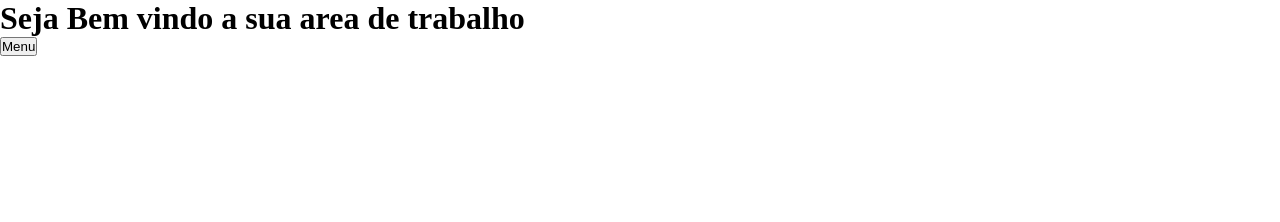
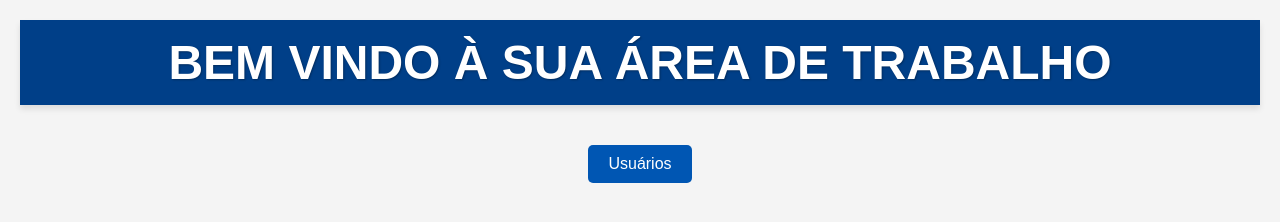
Before and after one commit to EdPritschKasper/Projeto-Final-De-Ano, a plain HTML site: page boards.html in a window 1280 px wide. Drawn offline with Linux system fonts and the light colour scheme.

Commit message:
Board Css

```diff
--- a/Styles/boards.css
+++ b/Styles/boards.css
@@ -3,3 +3,47 @@
     padding: 0;
     box-sizing: border-box;
 }
+
+body {
+    font-family: Arial, sans-serif;
+    background-color: #f4f4f4;
+    color: #333;
+    text-align: center;
+    padding: 20px;
+}
+
+.header {
+    background-color: #003f88;
+    color: white;
+    padding: 15px 0;
+    font-size: 24px;
+    font-weight: bold;
+    text-transform: uppercase;
+    margin-bottom: 20px;
+    box-shadow: 0 4px 6px rgba(0, 0, 0, 0.1);
+}
+
+.dropdown {
+    position: relative;
+    display: inline-block;
+    margin-top: 20px;
+}
+
+.dropdown-button {
+    background-color: #0056b3;
+    color: white;
+    padding: 10px 20px;
+    border: none;
+    border-radius: 5px;
+    font-size: 16px;
+    cursor: pointer;
+    transition: background-color 0.3s;
+}
+
+.dropdown-button:hover {
+    background-color: #003f88;
+}
+
+h1 {
+    text-shadow: 1px 1px 2px rgba(0, 0, 0, 0.3);
+ }
--- a/Styles/login.css
+++ b/Styles/login.css
@@ -21,7 +21,7 @@ body {
 
 .header h1 {
     font-size: 40px;
-    color: #1877f2;
+    color: #edeef0;
     font-weight: bold;
     margin-bottom: 10px;
 }
--- a/boards.html
+++ b/boards.html
@@ -3,22 +3,19 @@
 <head>
     <meta charset="UTF-8">
     <meta name="viewport" content="width=device-width, initial-scale=1.0">
-    <title>Trella</title>
-    <link rel="stylesheet" href="./Styles/boards.css">
+    <title>Área de Trabalho</title>
+    <link rel="stylesheet" href="/Styles/boards.css">
 </head>
 <body>
 
-    <header class="cabeça-board">
-        <h1>Seja Bem vindo a sua area de trabalho</h1>
-
+    <header class="header">
+        <h1>Bem vindo à sua área de trabalho</h1>
     </header>
 
-    <script type="module" src="./scripts/boards.js"></script>
+    <div class="dropdown">
+        <button class="dropdown-button"> Usuários</button>
+        </div>
+    </div>
 
-    <div class="dropdown">
-        <button class="dropdown-button">Menu</button>
-        <div class="dropdown-content">
-
-    </div>
 </body>
 </html>
```
